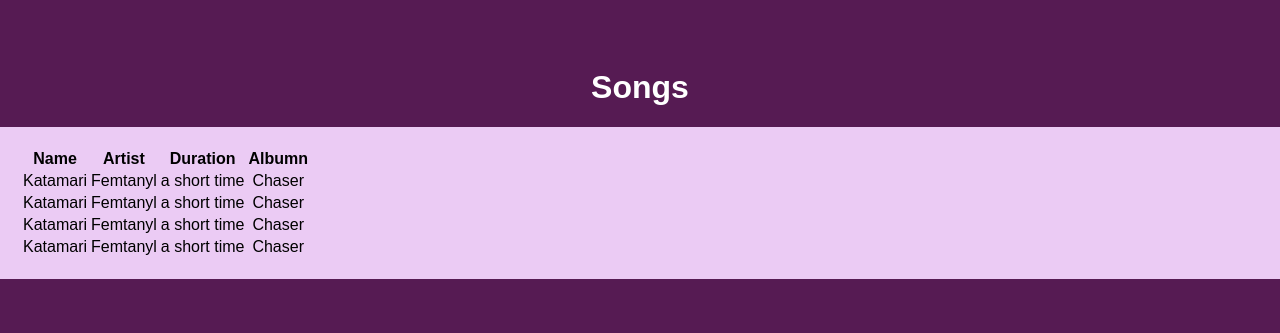
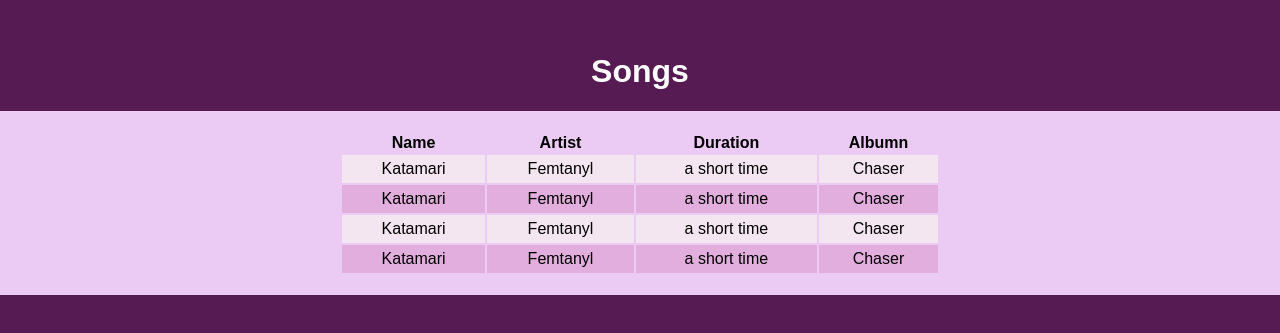
Before and after one commit to pollythepocket/CS480_final_project, a React (Vite) app in the folder frontend-music-app/: page /Songs in a window 1280 px wide. Shown: the part 237-570 px from the top of the page. Built offline with nearby package versions, Linux system fonts and the light colour scheme.

Commit message:
style table

```diff
--- a/frontend-music-app/src/Songs/SongEntry.jsx
+++ b/frontend-music-app/src/Songs/SongEntry.jsx
@@ -3,11 +3,11 @@ import React from "react";
 export default function SongEntry({song}) {
   const {name, artist, duration, albumn} = song
   return (
-    <tr>
-      <td>{name}</td>
-      <td>{artist}</td>
-      <td>{duration}</td>
-      <td>{albumn}</td>
+    <tr className="entry-row">
+      <td className="col name">{name}</td>
+      <td className="col artist">{artist}</td>
+      <td className="col duration">{duration}</td>
+      <td className="col albumn">{albumn}</td>
     </tr>
   );
 }
--- a/frontend-music-app/src/Songs/SongsPage.jsx
+++ b/frontend-music-app/src/Songs/SongsPage.jsx
@@ -17,13 +17,13 @@ export default function SongsPage() {
     <div className="song-page">
       <h1>Songs</h1>
       <div className="all-songs">
-        <table>
+        <table className="all-songs-table">
           <thead>
             <tr>
-              <th>Name</th>
-              <th>Artist</th>
-              <th>Duration</th>
-              <th>Albumn</th>
+              <th className="col name">Name</th>
+              <th className="col artist">Artist</th>
+              <th className="col duration">Duration</th>
+              <th className="col albumn">Albumn</th>
             </tr>
           </thead>
           <tbody>
--- a/frontend-music-app/src/Songs/songs.css
+++ b/frontend-music-app/src/Songs/songs.css
@@ -3,3 +3,29 @@
   background-color: #ebcbf4;
   color: black;
 }
+
+.all-songs-table {
+  margin: auto;
+  min-width: 600px;
+}
+
+.entry-row td {
+  padding: 5px;
+}
+
+.col {
+  /* border-right: black solid 1px; */
+  margin: -5px;
+}
+
+table {
+  gap: 0;
+  row-gap: 0;
+}
+
+tbody tr:nth-of-type(odd) {
+  background-color: #F4E6F0;
+}
+tbody tr:nth-of-type(even) {
+  background-color: #E2AEDD;
+}
```
